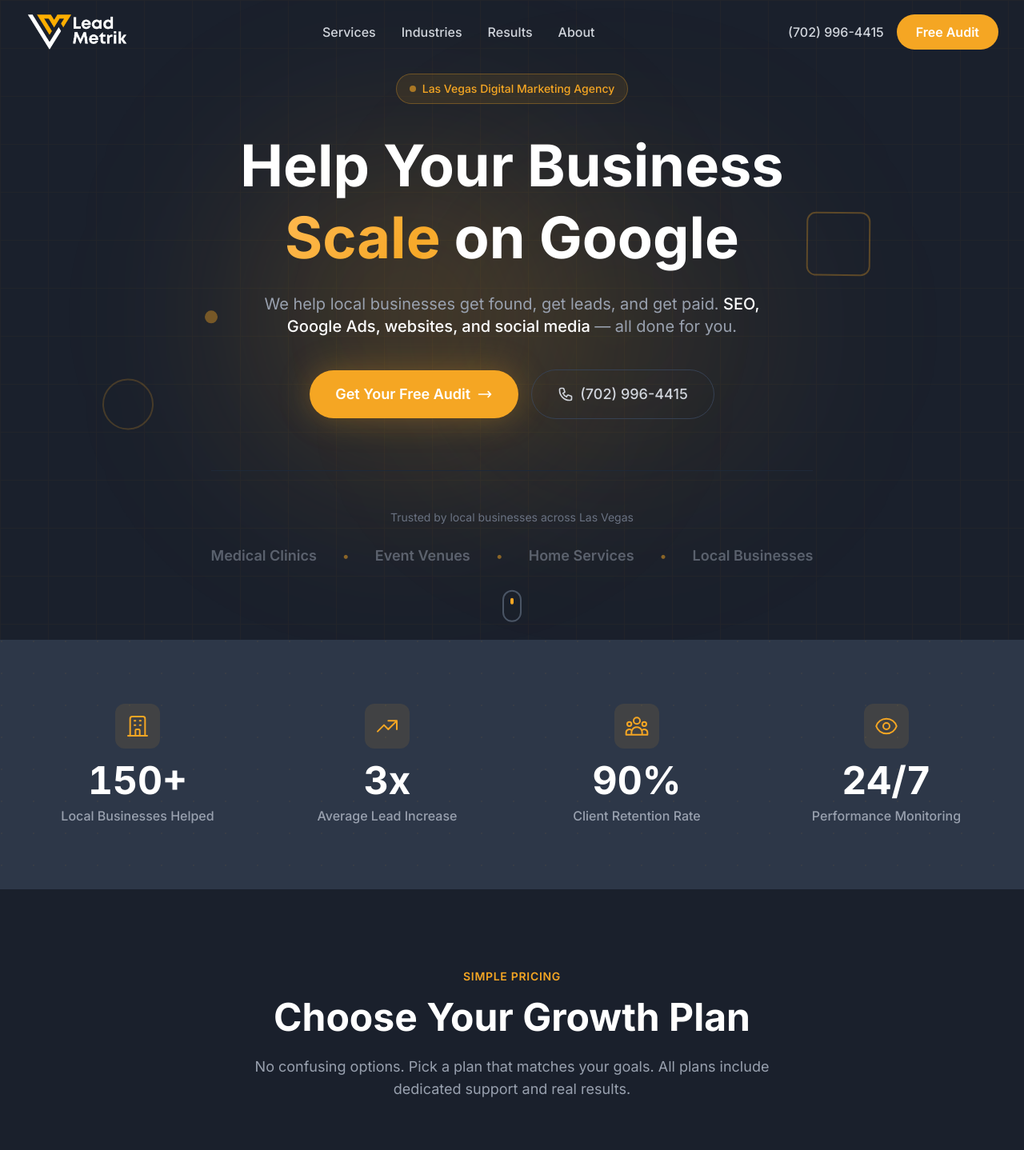
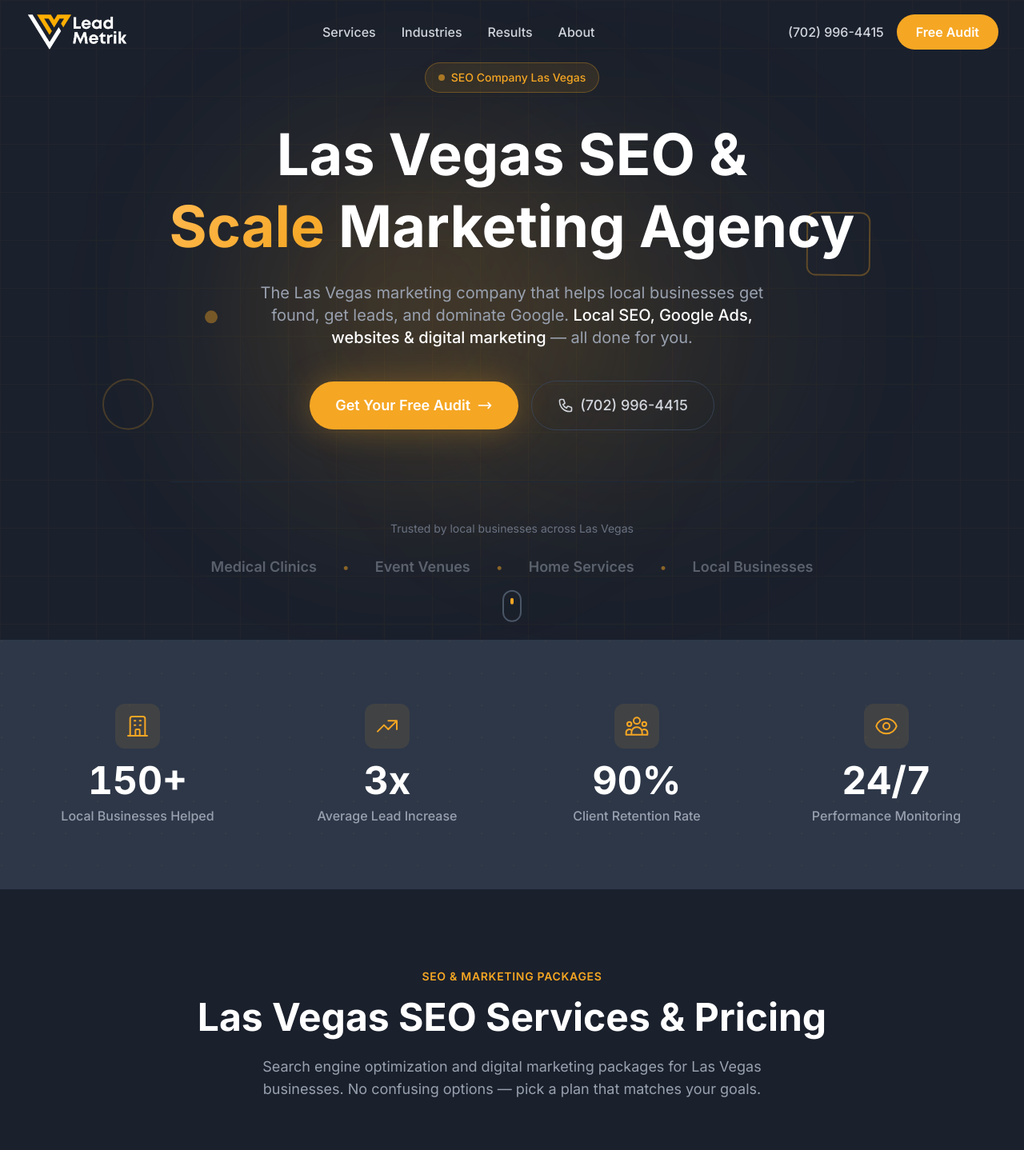
Before and after one commit to leadmetrik/leadmetrik-site, a Next.js app: page / in a window 1280 px wide. Shown: the top 1438 px of the page at 80% size. Built offline with nearby package versions, Linux system fonts and the light colour scheme.

Commit message:
SEO: bake in high-volume Las Vegas SEO keywords across homepage

```diff
--- a/src/app/layout.tsx
+++ b/src/app/layout.tsx
@@ -7,20 +7,20 @@
 const inter = Inter({ subsets: ['latin'] })
 
 export const metadata: Metadata = {
-  title: 'Lead Metrik | Las Vegas Digital Marketing Agency',
-  description: 'We help local businesses dominate Google. SEO, Google Ads, websites, and social media — all done for you. Get your free audit today.',
-  keywords: 'las vegas digital marketing, local seo las vegas, google ads management, website design las vegas, social media marketing',
+  title: 'Las Vegas SEO & Marketing Agency | LeadMetrik',
+  description: 'Las Vegas SEO company & digital marketing agency. We help local businesses get found, get leads, and dominate their market. Free marketing audit →',
+  keywords: 'seo las vegas, las vegas seo, marketing agency las vegas, seo company las vegas, digital marketing las vegas, local seo las vegas, search engine optimization las vegas, las vegas marketing companies',
   openGraph: {
-    title: 'Lead Metrik | Las Vegas Digital Marketing Agency',
-    description: 'We help local businesses dominate Google. Get your free audit today.',
+    title: 'Las Vegas SEO & Marketing Agency | LeadMetrik',
+    description: 'Las Vegas SEO company & digital marketing agency. Get found. Get leads. Dominate your market.',
     type: 'website',
     locale: 'en_US',
-    siteName: 'Lead Metrik',
+    siteName: 'LeadMetrik',
   },
   twitter: {
     card: 'summary_large_image',
-    title: 'Lead Metrik | Las Vegas Digital Marketing Agency',
-    description: 'We help local businesses dominate Google. Get your free audit today.',
+    title: 'Las Vegas SEO & Marketing Agency | LeadMetrik',
+    description: 'Las Vegas SEO company & digital marketing agency. Get found. Get leads. Dominate your market.',
   },
   robots: {
     index: true,
--- a/src/components/Contact.tsx
+++ b/src/components/Contact.tsx
@@ -34,13 +34,13 @@
             transition={{ duration: 0.6 }}
           >
             <span className="text-brand-orange font-semibold text-sm uppercase tracking-wider">
-              Get Started Today
+              Free SEO Audit Las Vegas
             </span>
             <h2 className="text-3xl md:text-4xl lg:text-5xl font-bold text-white mt-4 mb-6">
-              Ready to Dominate Your Market?
+              Ready to Dominate Google?
             </h2>
             <p className="text-gray-400 text-lg mb-8">
-              Get a free audit of your online presence. We'll show you exactly
+              Get a free SEO audit of your online presence. Our Las Vegas digital marketing team will show you exactly
               what's working, what's not, and how to fix it.
             </p>
 
--- a/src/components/Hero.tsx
+++ b/src/components/Hero.tsx
@@ -60,7 +60,7 @@
           className="inline-flex items-center gap-2 bg-brand-orange/10 border border-brand-orange/30 rounded-full px-4 py-2 mb-8"
         >
           <span className="w-2 h-2 bg-brand-orange rounded-full animate-pulse" />
-          <span className="text-brand-orange font-medium text-sm">Las Vegas Digital Marketing Agency</span>
+          <span className="text-brand-orange font-medium text-sm">SEO Company Las Vegas</span>
         </motion.div>
 
         {/* Main Headline */}
@@ -70,7 +70,7 @@
           transition={{ duration: 0.6, delay: 0.2 }}
           className="text-4xl sm:text-5xl md:text-6xl lg:text-7xl font-bold text-white mb-6 leading-tight"
         >
-          Help Your Business
+          Las Vegas SEO &
           <br />
           <span className="relative inline-block">
             <motion.span
@@ -83,7 +83,7 @@
               {rotatingWords[wordIndex]}
             </motion.span>
           </span>
-          {' '}on Google
+          {' '}Marketing Agency
         </motion.h1>
 
         {/* Subheadline */}
@@ -93,8 +93,8 @@
           transition={{ duration: 0.6, delay: 0.4 }}
           className="text-lg sm:text-xl text-gray-400 max-w-2xl mx-auto mb-10"
         >
-          We help local businesses get found, get leads, and get paid.
-          <span className="text-white font-medium"> SEO, Google Ads, websites, and social media </span>
+          The Las Vegas marketing company that helps local businesses get found, get leads, and dominate Google.
+          <span className="text-white font-medium"> Local SEO, Google Ads, websites & digital marketing </span>
           — all done for you.
         </motion.p>
 
--- a/src/components/Process.tsx
+++ b/src/components/Process.tsx
@@ -61,13 +61,13 @@
           className="text-center mb-16"
         >
           <span className="text-brand-orange font-semibold text-sm uppercase tracking-wider">
-            How It Works
+            Our SEO Process
           </span>
           <h2 className="text-3xl md:text-4xl lg:text-5xl font-bold text-white mt-4 mb-6">
-            From Zero to Leads in 4 Steps
+            How Our Las Vegas SEO Agency Works
           </h2>
           <p className="text-gray-400 text-lg max-w-2xl mx-auto">
-            No complicated processes. We handle the heavy lifting so you can focus on what you do best.
+            No complicated processes. Our marketing agency handles the heavy lifting so you can focus on what you do best.
           </p>
         </motion.div>
 
--- a/src/components/Services.tsx
+++ b/src/components/Services.tsx
@@ -72,14 +72,14 @@
           className="text-center mb-16"
         >
           <span className="text-brand-orange font-semibold text-sm uppercase tracking-wider">
-            Simple Pricing
+            SEO & Marketing Packages
           </span>
           <h2 className="text-3xl md:text-4xl lg:text-5xl font-bold text-white mt-4 mb-6">
-            Choose Your Growth Plan
+            Las Vegas SEO Services & Pricing
           </h2>
           <p className="text-gray-400 text-lg max-w-2xl mx-auto">
-            No confusing options. Pick a plan that matches your goals.
-            All plans include dedicated support and real results.
+            Search engine optimization and digital marketing packages for Las Vegas businesses.
+            No confusing options — pick a plan that matches your goals.
           </p>
         </motion.div>
 
```
